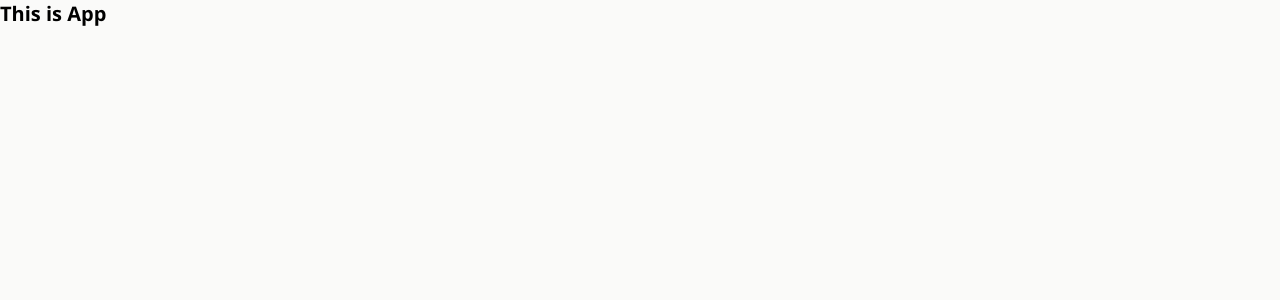
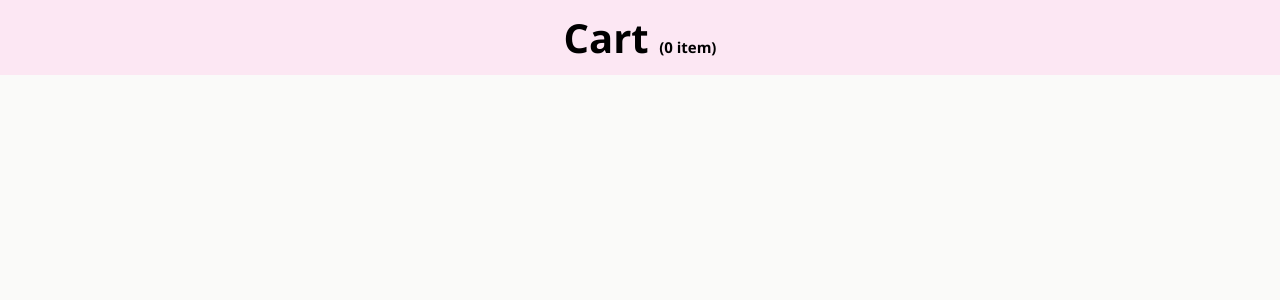
Before and after one commit to sepidehbiglarizadeh/Product-Managment, a React (Create React App) app: page / in a window 1280 px wide. Shown: the top 300 px of the page. Built offline with nearby package versions, Linux system fonts and the light colour scheme.

Commit message:
add Navbar component

```diff
--- a/src/App.css
+++ b/src/App.css
@@ -0,0 +1,7 @@
+@import url('https://fonts.googleapis.com/css2?family=Open+Sans:wght@400;600;700&display=swap');
+
+body{
+    font-family: 'Open Sans', sans-serif;
+    background-color: #fafaf9;
+    font-size: 1.5rem;
+}
--- a/src/App.js
+++ b/src/App.js
@@ -1,9 +1,10 @@
 import "./App.css"
+import Navbar from "./components/Navbar/Navbar";
 
 const App = () => {
   return (
-    <div className="App">
-      <h1>This is App</h1>
+    <div className="app">
+      <Navbar/>
     </div>
   );
 };
--- /dev/null
+++ b/src/components/Navbar/Navbar.js
@@ -0,0 +1,13 @@
+import styles from "./Navbar.module.css";
+
+const Navbar = () => {
+  return (
+    <header className={styles.header}>
+      <h1>
+        Cart <span>(0 item)</span>
+      </h1>
+    </header>
+  );
+};
+
+export default Navbar;
--- /dev/null
+++ b/src/components/Navbar/Navbar.module.css
@@ -0,0 +1,12 @@
+.header {
+  font-size: 2rem;
+  background-color: #fce7f3;
+  display: flex;
+  justify-content: center;
+  align-items: center;
+  padding: 1rem 0;
+}
+
+.header h1 span {
+  font-size: 1.5rem;
+}
--- a/src/index.css
+++ b/src/index.css
@@ -1,4 +1,3 @@
-@import url('https://fonts.googleapis.com/css2?family=Open+Sans:wght@400;600;700&display=swap');
 
 *,
 *::after,
@@ -12,8 +11,3 @@
 html{
     font-size: 62.5%;
 }
-
-body{
-    font-family: 'Open Sans', sans-serif;
-    background-color: #fafaf9;
-}
```
